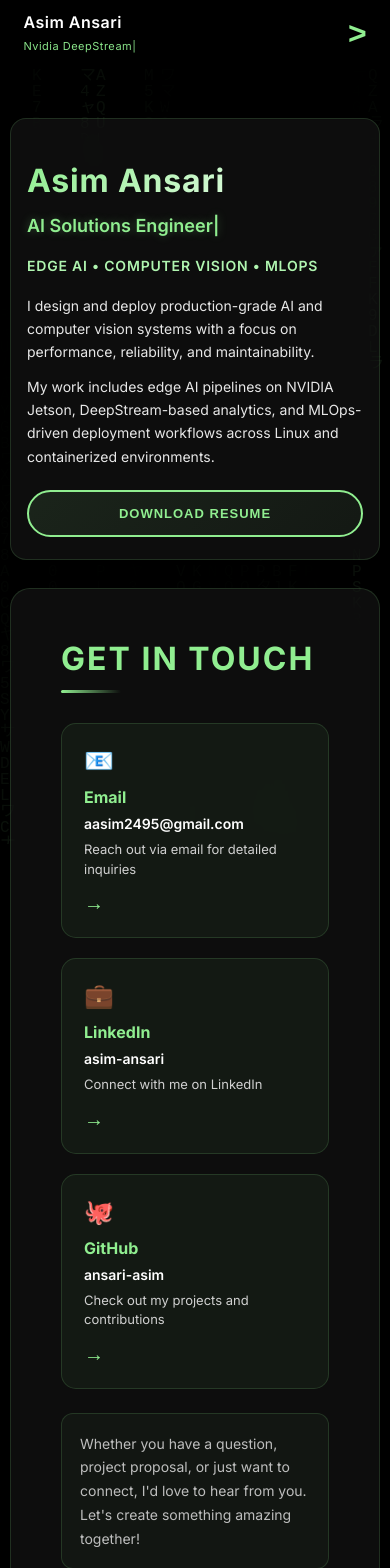
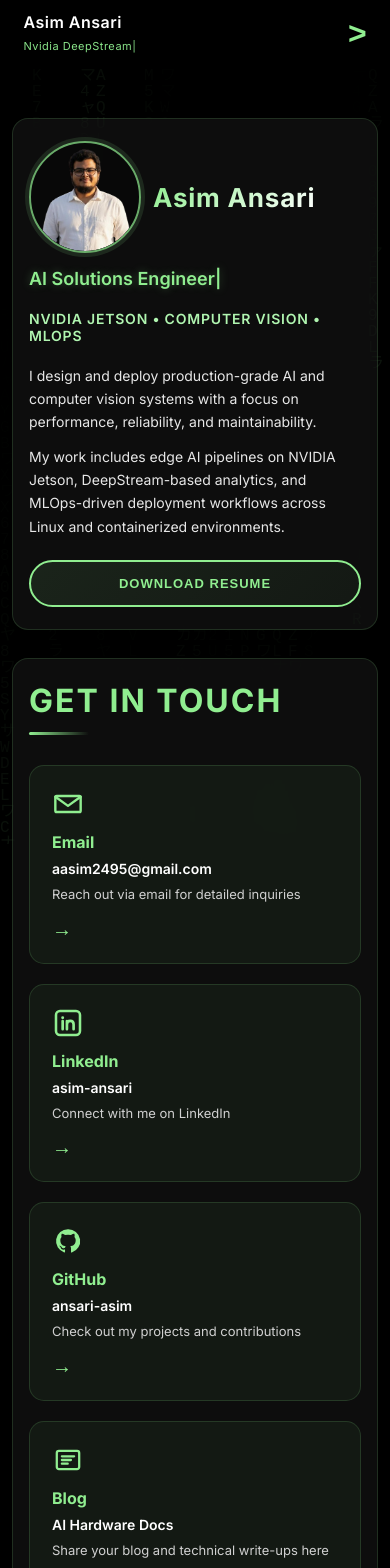
Before and after one commit to ansari-asim/asim-portfolio, a React (Vite) app: page /contact in a window 390 px wide. Shown: the top 1568 px of the page. Built offline with nearby package versions, Linux system fonts and the light colour scheme.

Commit message:
Profile add

```diff
--- a/src/components/About.jsx
+++ b/src/components/About.jsx
@@ -24,9 +24,19 @@
       animate={{ opacity: 1, y: 0 }}
       transition={{ type: "spring", stiffness: 120, damping: 18, layout: { duration: 0.3 } }}
     >
-      <motion.h1 className="about-title" variants={textVariants} initial="hidden" animate="visible">
-        Asim Ansari
-      </motion.h1>
+      <motion.div className="about-header" variants={textVariants} initial="hidden" animate="visible">
+        <div className="about-avatar-wrap">
+          <img
+            className="about-avatar"
+            src={import.meta.env.BASE_URL + "profile.jpg"}
+            alt="Asim Ansari profile"
+          />
+        </div>
+
+        <motion.h1 className="about-title" variants={textVariants} initial="hidden" animate="visible">
+          Asim Ansari
+        </motion.h1>
+      </motion.div>
 
       <motion.div className="typing" layout variants={textVariants} initial="hidden" animate="visible">
         <Typed
@@ -44,7 +54,7 @@
       </motion.div>
 
       <motion.p className="about-subtitle" variants={textVariants} initial="hidden" animate="visible">
-        Edge AI • Computer Vision • MLOps
+        NVIDIA Jetson • Computer Vision • MLOps
       </motion.p>
 
       <motion.div className="about-description" variants={textVariants} initial="hidden" animate="visible">
--- a/src/index.css
+++ b/src/index.css
@@ -388,9 +388,44 @@
   padding: 40px;
 }
 
+.about-header {
+  display: flex;
+  align-items: center;
+  gap: 18px;
+  margin: 0 0 14px;
+}
+
+.about-avatar-wrap {
+  flex: 0 0 auto;
+  width: 164px;
+  height: 164px;
+  border-radius: 50%;
+  overflow: hidden;
+  margin: 0;
+  border: 2px solid rgba(144, 238, 144, 0.7);
+  box-shadow: 0 0 0 4px rgba(144, 238, 144, 0.12);
+}
+
+.about-avatar {
+  width: 100%;
+  height: 100%;
+  border-radius: 50%;
+  object-fit: contain;
+  object-position: center;
+  transform: none;
+  transform-origin: center;
+  display: block;
+  background: rgba(0, 0, 0, 0.35);
+}
+
+.about-card.compact .about-avatar-wrap {
+  width: 146px;
+  height: 146px;
+}
+
 .about-card.compact .about-title {
-  font-size: 46px;
-  margin: 20px 0 10px 0;
+  font-size: 34px;
+  margin: 0;
 }
 
 .about-card.compact .typing {
@@ -415,8 +450,8 @@
 }
 
 .about-title {
-  font-size: 56px;
-  margin: 0 0 12px 0;
+  font-size: 40px;
+  margin: 0;
   font-weight: 800;
   letter-spacing: 1.2px;
   background: linear-gradient(135deg, #90ee90, #ffffff);
@@ -640,8 +675,18 @@
 }
 
 .contact-icon {
-  font-size: 24px;
+  width: 28px;
+  height: 28px;
+  display: inline-flex;
+  align-items: center;
+  justify-content: center;
+  color: #90ee90;
   margin-bottom: 12px;
+}
+
+.contact-icon svg {
+  width: 100%;
+  height: 100%;
 }
 
 .contact-title {
@@ -922,10 +967,10 @@
     height: auto;
     display: flex;
     flex-direction: column;
-    padding: 126px 12px 72px;
+    padding: 126px 16px 72px;
     gap: 18px;
     width: 100%;
-    max-width: 100vw;
+    max-width: none;
   }
 
   .split-left {
@@ -937,22 +982,49 @@
   }
 
   .split-right {
+    width: 100%;
+    min-width: 0;
     overflow: visible;
     padding-right: 0;
+  }
+
+  .page-card,
+  .split-page-card {
+    width: 100%;
+    max-width: 100%;
+    padding: 28px 22px;
+    border-radius: 16px;
   }
 
   .about-card.compact {
     width: 100%;
     min-width: 0;
-    max-width: min(100%, 560px);
+    max-width: 100%;
     margin: 0 auto;
     padding: 28px 22px;
     border-radius: 16px;
   }
 
   .about-card.compact .about-title {
-    font-size: clamp(30px, 8.2vw, 38px);
+    font-size: clamp(28px, 7vw, 32px);
     letter-spacing: 0.8px;
+  }
+
+  .about-header {
+    gap: 14px;
+    margin-bottom: 10px;
+  }
+
+  .about-avatar-wrap,
+  .about-card.compact .about-avatar-wrap {
+    width: 128px;
+    height: 128px;
+  }
+
+  .about-title,
+  .about-card.compact .about-title {
+    font-size: clamp(24px, 6.2vw, 30px);
+    margin: 0;
   }
 
   .main-container {
@@ -962,10 +1034,19 @@
   .about-card {
     width: 100%;
     min-width: 0;
-    max-width: min(100%, 560px);
+    max-width: 100%;
     margin: 0 auto;
     padding: 28px 22px;
     border-radius: 16px;
+  }
+
+  .contact-grid {
+    grid-template-columns: 1fr;
+  }
+
+  .contact-icon {
+    width: 32px;
+    height: 32px;
   }
 
   .typing {
@@ -1040,18 +1121,30 @@
 
 @media (max-width: 420px) {
   .split-layout {
-    padding: 118px 10px 64px;
+    padding: 118px 12px 64px;
   }
 
   .about-card,
-  .about-card.compact {
+  .about-card.compact,
+  .page-card,
+  .split-page-card {
     padding: 22px 16px;
   }
 
   .about-title,
   .about-card.compact .about-title {
-    font-size: clamp(26px, 9vw, 32px);
-    margin-bottom: 10px;
+    font-size: clamp(22px, 6.8vw, 26px);
+    margin: 0;
+  }
+
+  .about-avatar-wrap,
+  .about-card.compact .about-avatar-wrap {
+    width: 112px;
+    height: 112px;
+  }
+
+  .about-header {
+    gap: 12px;
   }
 
   .typing {
--- a/src/pages/ContactPage.jsx
+++ b/src/pages/ContactPage.jsx
@@ -1,27 +1,61 @@
 import { motion } from "framer-motion";
+
+const iconMap = {
+  gmail: (
+    <svg viewBox="0 0 24 24" aria-hidden="true" focusable="false">
+      <path d="M2.5 6.5 12 13.4l9.5-6.9" fill="none" stroke="currentColor" strokeWidth="1.8" strokeLinecap="round" strokeLinejoin="round" />
+      <path d="M3.5 6h17a1 1 0 0 1 1 1v10a1 1 0 0 1-1 1h-17a1 1 0 0 1-1-1V7a1 1 0 0 1 1-1Z" fill="none" stroke="currentColor" strokeWidth="1.8" />
+    </svg>
+  ),
+  linkedin: (
+    <svg viewBox="0 0 24 24" aria-hidden="true" focusable="false">
+      <rect x="3" y="3" width="18" height="18" rx="3" ry="3" fill="none" stroke="currentColor" strokeWidth="1.9" />
+      <circle cx="8" cy="8" r="1.1" fill="currentColor" />
+      <path d="M8 10.5v6.2M11.2 10.5v6.2M11.2 13.2c0-1.7.9-2.8 2.5-2.8 1.6 0 2.5 1.1 2.5 2.8v3.5" fill="none" stroke="currentColor" strokeWidth="2" strokeLinecap="round" strokeLinejoin="round" />
+    </svg>
+  ),
+  github: (
+    <svg viewBox="0 0 24 24" aria-hidden="true" focusable="false">
+      <path d="M12 3.1a8.95 8.95 0 0 0-2.83 17.45c.45.08.61-.2.61-.43v-1.7c-2.5.55-3.03-1.07-3.03-1.07-.41-1.05-1-1.33-1-1.33-.81-.55.06-.54.06-.54.9.06 1.38.93 1.38.93.8 1.37 2.1.97 2.6.74.08-.59.31-.97.56-1.2-2-.23-4.1-1-4.1-4.46 0-.99.35-1.8.93-2.43-.09-.23-.4-1.16.09-2.41 0 0 .76-.24 2.48.93a8.65 8.65 0 0 1 4.52 0c1.72-1.17 2.48-.93 2.48-.93.49 1.25.18 2.18.09 2.41.58.63.93 1.44.93 2.43 0 3.47-2.11 4.23-4.13 4.45.33.28.61.84.61 1.7v2.52c0 .24.16.52.62.43A8.95 8.95 0 0 0 12 3.1Z" fill="currentColor" />
+    </svg>
+  ),
+  blog: (
+    <svg viewBox="0 0 24 24" aria-hidden="true" focusable="false">
+      <path d="M5.2 5.2h13.6a1.6 1.6 0 0 1 1.6 1.6v10.4a1.6 1.6 0 0 1-1.6 1.6H5.2a1.6 1.6 0 0 1-1.6-1.6V6.8a1.6 1.6 0 0 1 1.6-1.6Z" fill="none" stroke="currentColor" strokeWidth="1.7" />
+      <path d="M7.4 9.2h9.2M7.4 12h6.8M7.4 14.8h4.4" fill="none" stroke="currentColor" strokeWidth="1.7" strokeLinecap="round" />
+    </svg>
+  )
+};
 
 function ContactPage() {
   const contactMethods = [
     {
-      icon: "📧",
+      icon: iconMap.gmail,
       title: "Email",
       value: "aasim2495@gmail.com",
       link: "mailto:aasim2495@gmail.com",
       description: "Reach out via email for detailed inquiries"
     },
     {
-      icon: "💼",
+      icon: iconMap.linkedin,
       title: "LinkedIn",
       value: "asim-ansari",
       link: "https://www.linkedin.com/in/asim-ansari-19b383151",
       description: "Connect with me on LinkedIn"
     },
     {
-      icon: "🐙",
+      icon: iconMap.github,
       title: "GitHub",
       value: "ansari-asim",
       link: "https://github.com/ansari-asim",
       description: "Check out my projects and contributions"
+    },
+    {
+      icon: iconMap.blog,
+      title: "Blog",
+      value: "AI Hardware Docs",
+      link: "https://ansari-asim.github.io/GPU-Documentation/GPU/",
+      description: "Share your blog and technical write-ups here"
     }
   ];
 
```
Also changed, not shown: public/profile.jpg, public/profile__.jpg (added).
